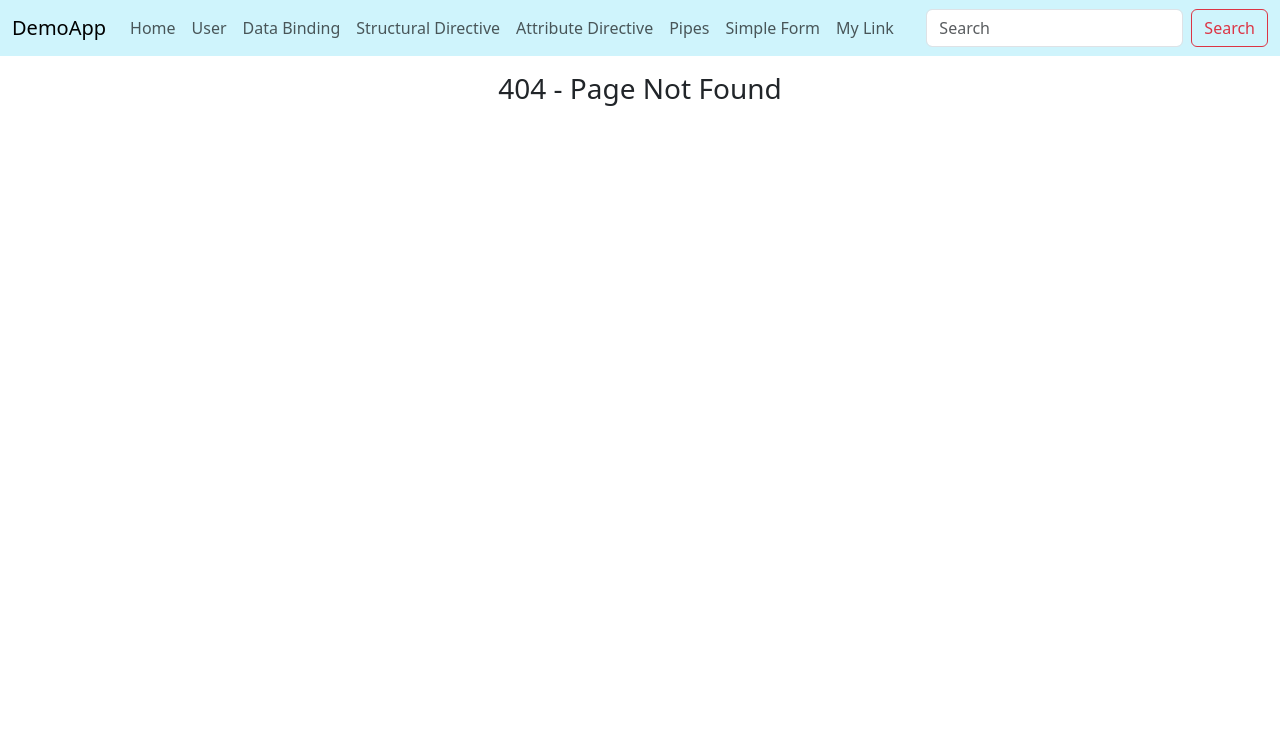
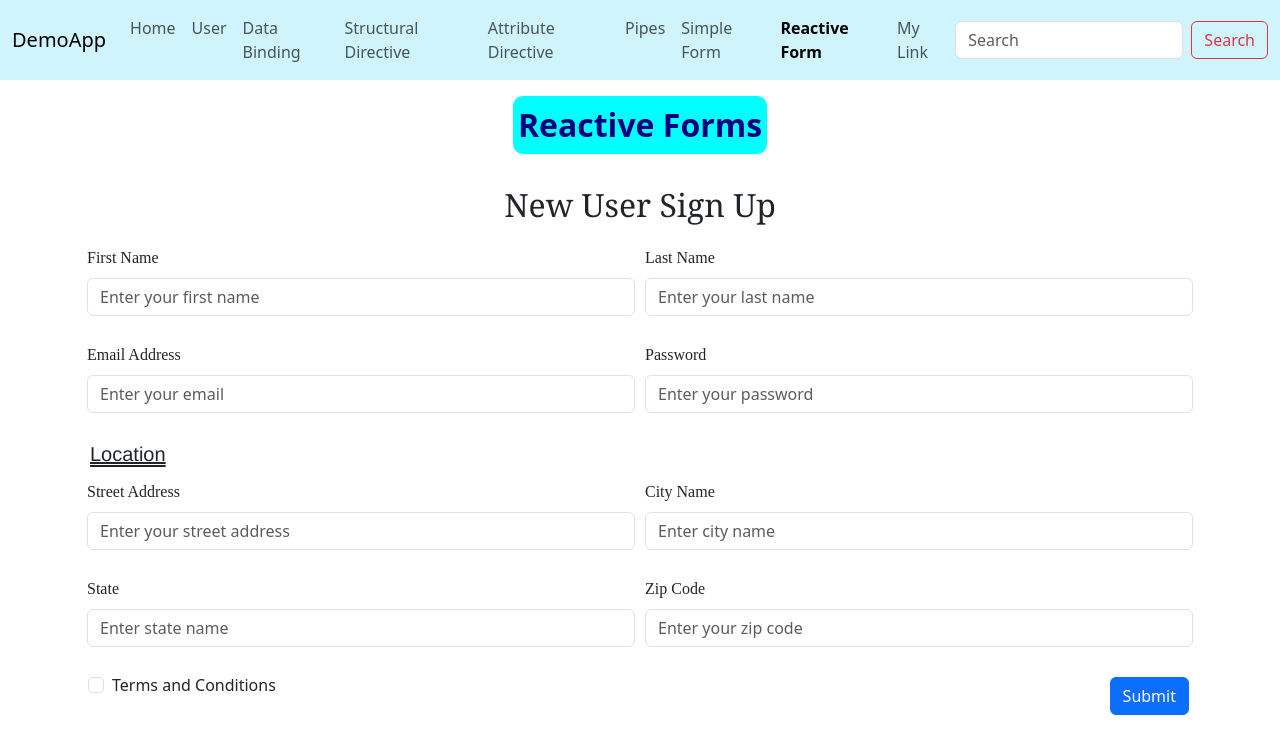
Before and after one commit to HuiYangUS/demo-angular-app, an Angular app: page /reactive-form in a window 1280 px wide. Before the commit this address had no page. Shown: the top 754 px of the page. Built offline with nearby package versions, Linux system fonts and the light colour scheme.

Commit message:
added reactive form demo practice

```diff
--- a/src/app/app.component.html
+++ b/src/app/app.component.html
@@ -42,7 +42,10 @@
                     <a class="nav-link active" aria-current="page" routerLink="simple-form"
                         routerLinkActive="active">Simple Form</a>
                 </li>
-
+                <li class="nav-item">
+                    <a class="nav-link active" aria-current="page" routerLink="reactive-form"
+                        routerLinkActive="active">Reactive Form</a>
+                </li>
 
                 <li class="nav-item">
                     <a class="nav-link" routerLink="my-link">My Link</a>
--- a/src/app/app.routes.ts
+++ b/src/app/app.routes.ts
@@ -8,6 +8,7 @@ import { MyHomeComponent } from './my-home/my-home.component';
 import { LoginComponent } from './login/login.component';
 import { PipeDemoComponent } from './pipe-demo/pipe-demo.component';
 import { SimpleFormComponent } from './simple-form/simple-form.component';
+import { ReactiveFormComponent } from './reactive-form/reactive-form.component';
 
 /**
  * <Route> is an object
@@ -22,6 +23,7 @@ export const routes: Routes = [
     { path: "attribute-directive", component: AttributeDirectiveDemoComponent },
     { path: "pipes", component: PipeDemoComponent },
     { path: "simple-form", component: SimpleFormComponent },
+    { path: "reactive-form", component: ReactiveFormComponent },
     /**
      * Wild card must be the last component
      */
--- /dev/null
+++ b/src/app/reactive-form/reactive-form.component.html
@@ -0,0 +1,73 @@
+<div align="center">
+    <strong style="font-size: xx-large;" class="section-title m-3">Reactive Forms</strong>
+</div>
+<div class="container">
+    <form [formGroup]="reactiveUserForm" (ngSubmit)="onSubmit()">
+        <div style="font-family: Georgia, serif;" name="formTitle">
+            <h2 class="text-center m-3">New User Sign Up</h2>
+        </div>
+
+        <div class="float-container" name="req-name">
+            <div class="float-child mb-3">
+                <label for="demoFirstName" class="form-label target-label">First Name</label>
+                <input name="firstName" type="text" class="form-control" formControlName="firstName" id="demoFirstNameX"
+                    placeholder="Enter your first name">
+            </div>
+            <div class="float-child mb-3">
+                <label for="demoLastName" class="form-label target-label">Last Name</label>
+                <input type="text" class="form-control" formControlName="lastName" id="demoLastNameX"
+                    placeholder="Enter your last name">
+            </div>
+        </div>
+        <div class="float-container" name="req-info">
+            <div class="float-child mb-3">
+                <label for="demoEmail" class="form-label target-label">Email Address</label>
+                <input type="email" class="form-control" formControlName="email" id="demoEmailX"
+                    placeholder="Enter your email">
+            </div>
+            <div class="float-child mb-3">
+                <label for="demoPassword" class="form-label target-label">Password</label>
+                <input type="password" class="form-control" formControlName="password" id="demoPasswordX"
+                    placeholder="Enter your password">
+            </div>
+        </div>
+        <div class="" formGroupName="location">
+            <h5 style="text-decoration: underline; text-decoration-style: double; font-family: 'Franklin Gothic Medium', 'Arial Narrow', Arial, sans-serif;"
+                class="m-2">Location</h5>
+            <div class="float-container" name="address-info-1">
+                <div class="float-child mb-3">
+                    <label for="streetAddress" class="form-label target-label">Street Address</label>
+                    <input type="text" class="form-control" formControlName="streetAddress" id="streetAddress"
+                        placeholder="Enter your street address">
+                </div>
+                <div class="float-child mb-3">
+                    <label for="cityName" class="form-label target-label">City Name</label>
+                    <input type="text" class="form-control" formControlName="city" id="cityName"
+                        placeholder="Enter city name">
+                </div>
+            </div>
+            <div class="float-container" name="address-info-2">
+                <div class="float-child mb-3">
+                    <label for="state" class="form-label target-label">State</label>
+                    <input type="text" class="form-control" formControlName="state" id="state"
+                        placeholder="Enter state name">
+                </div>
+                <div class="float-child mb-3">
+                    <label for="zipCode" class="form-label target-label">Zip Code</label>
+                    <input type="text" class="form-control" formControlName="zipCode" id="zipCode"
+                        placeholder="Enter your zip code">
+                </div>
+            </div>
+
+        </div>
+        <div class="float-container" name="terms">
+            <div style="margin-left: 25px;" class="float-child form-check mb-3">
+                <input type="checkbox" class="form-check-input" formControlName="isChecked" id="demoCheckUserFormX">
+                <label class="form-check-label">Terms and Conditions</label>
+            </div>
+            <div align="right" class="float-child">
+                <button type="submit" class="btn btn-primary m-1">Submit</button>
+            </div>
+        </div>
+    </form>
+</div>
--- /dev/null
+++ b/src/app/reactive-form/reactive-form.component.scss
@@ -0,0 +1,24 @@
+.section-title {
+    background-color: aqua;
+    display: inline-block;
+    border-radius: 10px;
+    color: navy;
+    padding: 5px;
+}
+
+.float-container {
+    display: flex;
+}
+
+.float-child {
+    flex: 1;
+    padding: 5px;
+}
+
+.target-label {
+    font-family: 'Times New Roman', Times, serif;
+}
+
+.display-values {
+    color: crimson;
+}
--- /dev/null
+++ b/src/app/reactive-form/reactive-form.component.ts
@@ -0,0 +1,38 @@
+import { Component } from '@angular/core';
+import { FormControl, FormGroup, ReactiveFormsModule } from '@angular/forms';
+
+@Component({
+  selector: 'app-reactive-form',
+  imports: [ReactiveFormsModule],
+  templateUrl: './reactive-form.component.html',
+  styleUrl: './reactive-form.component.scss'
+})
+export class ReactiveFormComponent {
+
+  reactiveUserForm: FormGroup;
+
+  constructor() {
+    this.reactiveUserForm = new FormGroup(
+      {
+        firstName: new FormControl(""),
+        lastName: new FormControl(""),
+        email: new FormControl(""),
+        password: new FormControl(""),
+        location: new FormGroup(
+          {
+            streetAddress: new FormControl(""),
+            city: new FormControl(""),
+            state: new FormControl(""),
+            zipCode: new FormControl()
+          }
+        ),
+        isChecked: new FormControl()
+      }
+    );
+  }
+
+  onSubmit() {
+    console.log(this.reactiveUserForm.value);
+  }
+
+}
```
Also changed, not shown: 1 other file (tests, documents, lock files or other folders).
